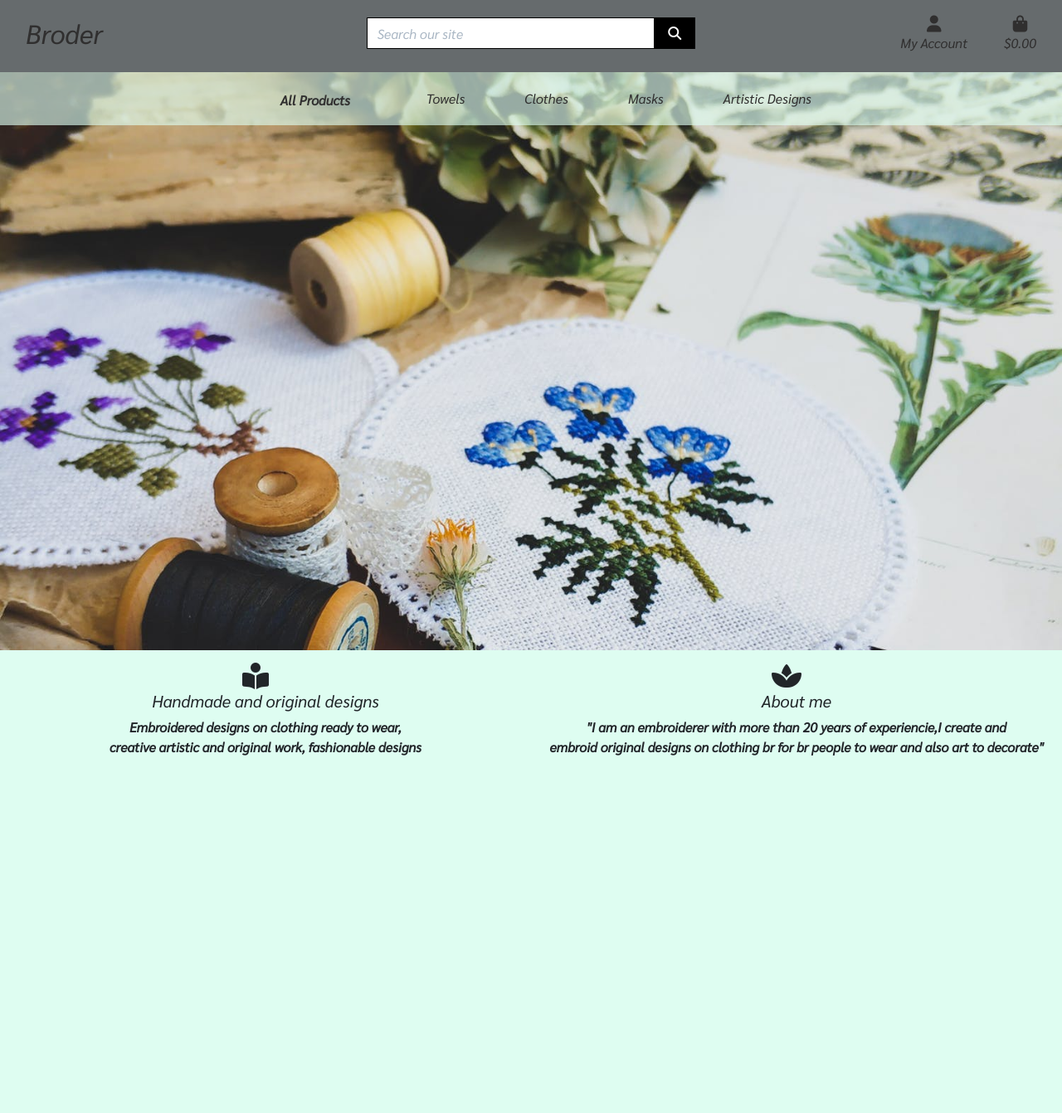
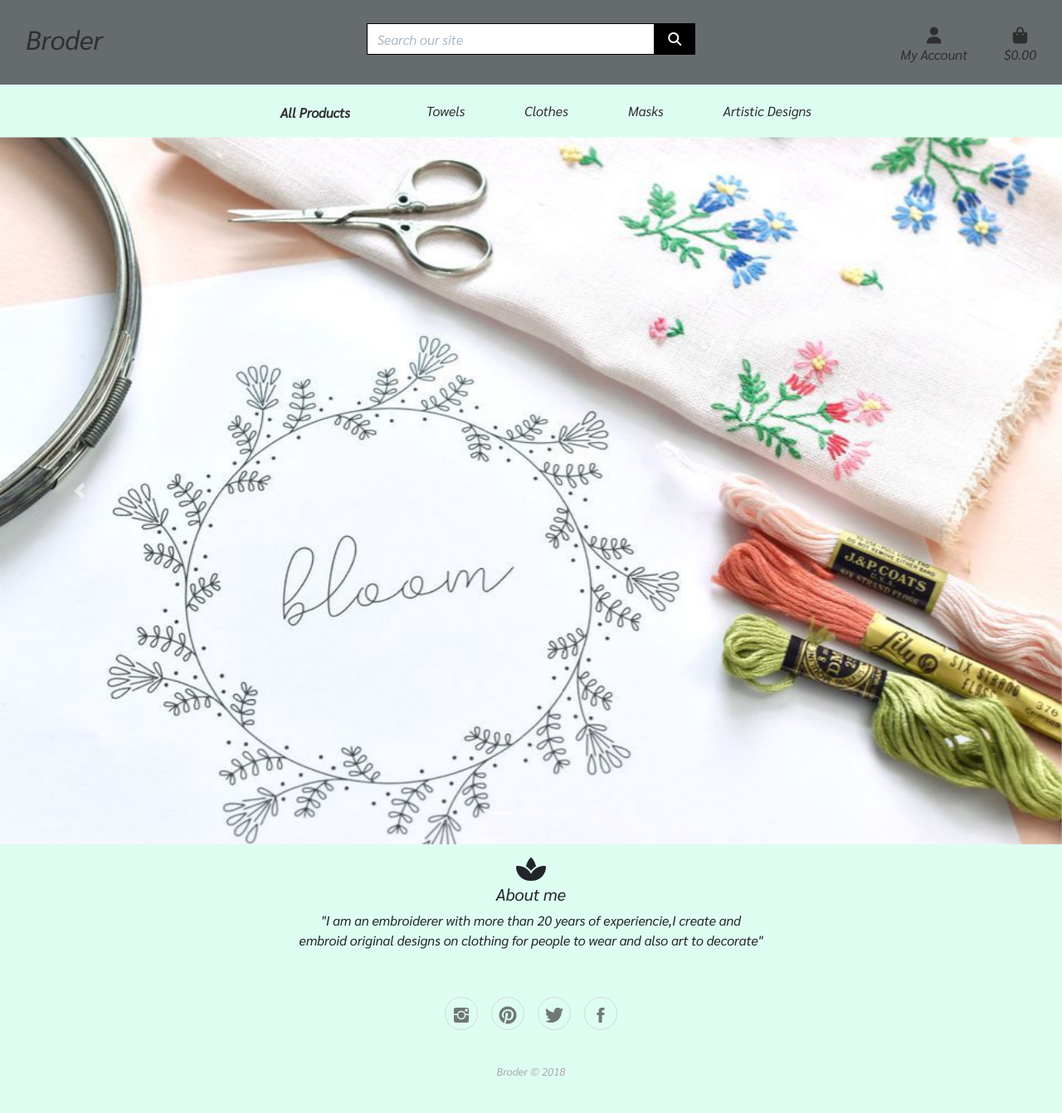
Before and after one commit to Code-Institute-Submissions/Federvgh-ms4-broder, a Django app: page / in a window 1280 px wide. Shown: the whole page at 83% size. Before the commit the page ends 911 px from the top, so only its background shows below. Run offline with Django 3.2, Linux system fonts and the light colour scheme; parts of the project's set-up code (start-up, migrations or seed data) failed here and were passed over; some libraries are stand-ins or nearby versions.

Commit message:
added carousel to home page - modified footer - added social media icons - updated README

```diff
--- a/home/templates/home/index.html
+++ b/home/templates/home/index.html
@@ -9,27 +9,54 @@
     </div>
 {% endblock %}
 
+
 {% block content %}
 
 
-<footer id="footer" class="py-3 text-green">
-	<div class="container-fluid" id="color">
+<div id="carouselExampleIndicators" class="carousel slide" data-ride="carousel">
+	<ol class="carousel-indicators">
+	  <li data-target="#carouselExampleIndicators" data-slide-to="0" class="active"></li>
+	  <li data-target="#carouselExampleIndicators" data-slide-to="1"></li>
+	  <li data-target="#carouselExampleIndicators" data-slide-to="2"></li>
+	</ol>
+	<div class="carousel-inner">
+	  <div class="carousel-item active">
+		<img class="d-block w-100" src="static/media/slider1.jpg" alt="First slide">
+	  </div>
+	  <div class="carousel-item">
+		<img class="d-block w-100" src="static/media/slider4.jpg" alt="Second slide">
+	  </div>
+	  <div class="carousel-item">
+		<img class="d-block w-100" src="static/media/slider3.jpg" alt="Third slide">
+	  </div>
+	</div>
+	<a class="carousel-control-prev" href="#carouselExampleIndicators" role="button" data-slide="prev">
+	  <span class="carousel-control-prev-icon" aria-hidden="true"></span>
+	  <span class="sr-only">Previous</span>
+	</a>
+	<a class="carousel-control-next" href="#carouselExampleIndicators" role="button" data-slide="next">
+	  <span class="carousel-control-next-icon" aria-hidden="true"></span>
+	  <span class="sr-only">Next</span>
+	</a>
+  </div>
+
+  <div class="container-fluid">
 	<div class="row text-center">
-			<div class="col-md-6">
-				<i class="fas fa-book-reader fa-2x mr-4"></i>
-				<h5>Handmade and original designs</h5>
-				<p>Embroidered designs on clothing ready to wear,<br> creative artistic
-					and original work, fashionable designs
-				</p>
-			</div>
-			<div class="col-md-6">
-				<i class="fas fa-spa fa-2x mr-4"></i>
+
+		<div class="col-md">
+			<i class="fas fa-spa fa-2x"></i>
 			<h5>About me</h5>
 			<p> "I am an embroiderer with more than 20 years of experiencie,I create and <br>
-					embroid  original designs on clothing br for br people to wear and also art to decorate"
+				embroid  original designs on clothing for people to wear and also art to decorate"
 			</p>
 		</div>
 	</div>
 </div>
+
+<div class="footer-basic">
+        <footer>
+            <div class="social"><a href="https://www.instagram.com/"><i class="icon ion-social-instagram"></i></a><a href="https://ar.pinterest.com/"><i class="icon ion-social-pinterest"></i></a><a href="https://twitter.com/?lang=en"><i class="icon ion-social-twitter"></i></a><a href="https://www.facebook.com/"><i class="icon ion-social-facebook"></i></a></div>
+            <p class="copyright">Broder © 2018</p>
         </footer>
+    </div>
 {% endblock %}
--- a/ms4_broder/settings.py
+++ b/ms4_broder/settings.py
@@ -26,7 +26,7 @@ BASE_DIR = Path(__file__).resolve().parent.parent
 SECRET_KEY = os.environ.get('SECRET_KEY', ' ')
 
 # SECURITY WARNING: don't run with debug turned on in production!
-DEBUG = 'DEVELOPMENT' in os.environ
+DEBUG = True
 
 ALLOWED_HOSTS = ['ms4-broder.herokuapp.com', 'localhost']
 
--- a/static/css/base.css
+++ b/static/css/base.css
@@ -3,11 +3,18 @@ html {
 }
 
 body {
-    background: url('/media/embroidery10.jpeg') no-repeat center center fixed;
+
     background-color: #defdf1;
     background-size: cover;
     height: calc(100vh - 164px);
     font-family: 'Sarabun';
+}
+
+/*carousel*/
+
+.carousel-inner > .carousel-item > img {
+    max-width: 100% !important;
+    height: auto !important;
 }
 
 /* from Bulma */
@@ -254,21 +261,51 @@ input[name='q']::placeholder {
 
 
 
-/*----------buttons categories -----------*/
+/*----------Footer-----------*/
 
-#footer {
-    position: absolute;
-    bottom: 0;
-    width: 100%;
-    /* Height of the footer*/
-    height: 30px;
-    font-weight: 600;
-    font-size: medium;
+.text-center{
+    margin-top: 14px;
+}
 
-}
-#color{
-    background-color: #defdf1;
-}
+.footer-basic {
+    padding:40px 0;
+    background-color:#defdf1;
+    color:#4b4c4d;
+  }
+
+
+  .footer-basic .social {
+    text-align:center;
+    padding-bottom:25px;
+  }
+
+  .footer-basic .social > a {
+    font-size:24px;
+    width:40px;
+    height:40px;
+    line-height:40px;
+    display:inline-block;
+    text-align:center;
+    border-radius:50%;
+    border:1px solid #ccc;
+    margin:0 8px;
+    color:inherit;
+    opacity:0.75;
+  }
+
+  .footer-basic .social > a:hover {
+    opacity:0.9;
+  }
+
+  .footer-basic .copyright {
+    margin-top:15px;
+    text-align:center;
+    font-size:13px;
+    color:#aaa;
+    margin-bottom:0;
+  }
+
+  /* Credit to https://epicbootstrap.com/snippets/footer-basic */
 
 /* -------------------------------- Media Queries */
 
--- a/templates/base.html
+++ b/templates/base.html
@@ -18,6 +18,8 @@
     <link rel="stylesheet" href="https://stackpath.bootstrapcdn.com/bootstrap/4.4.1/css/bootstrap.min.css"
         integrity="sha384-Vkoo8x4CGsO3+Hhxv8T/Q5PaXtkKtu6ug5TOeNV6gBiFeWPGFN9MuhOf23Q9Ifjh" crossorigin="anonymous">
     <link href="https://fonts.googleapis.com/css2?family=Sarabun:ital@1&display=swap" rel="stylesheet">
+    <link rel="stylesheet" href="https://cdnjs.cloudflare.com/ajax/libs/twitter-bootstrap/4.1.3/css/bootstrap.min.css">
+    <link rel="stylesheet" href="https://cdnjs.cloudflare.com/ajax/libs/ionicons/2.0.1/css/ionicons.min.css">
     <link rel="stylesheet" href="{% static 'css/base.css' %}">
     {% endblock %}
 
```
Also changed, not shown: README.md, static/media/slider1.jpg (added), static/media/slider2.jpg (added), static/media/slider3.jpg (added), static/media/slider4.jpg (added). Lines whose indentation alone changed are shown as unchanged.
